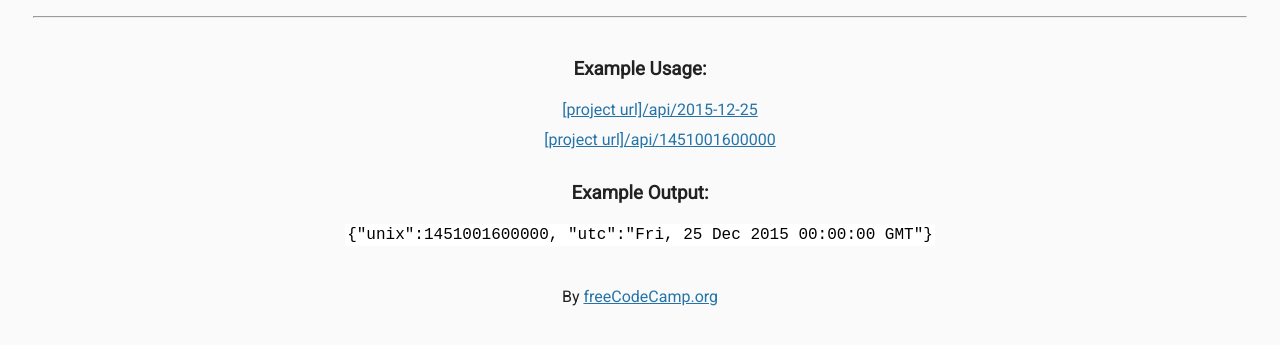
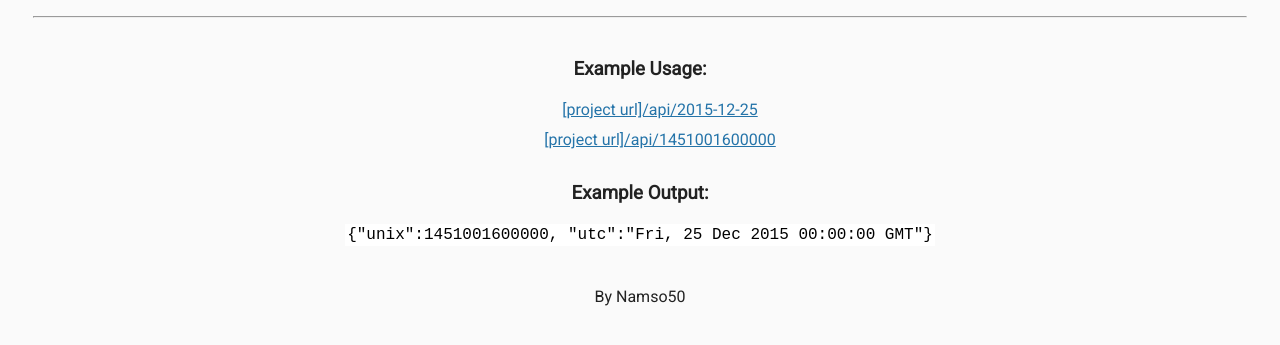
Before and after one commit to Namso50/timestamp-microservice, a website: page views/index.html in a window 1280 px wide. Shown: the part 53-398 px from the top of the page. Drawn offline with Linux system fonts and the light colour scheme; files that its build step writes are made by us from their sources.

Commit message:
fix: add my name

```diff
--- a/views/index.html
+++ b/views/index.html
@@ -2,7 +2,7 @@
 
 <html>
    <head>
-      <title>Timestamp Microservice | freeCodeCamp.org</title>
+      <title>Timestamp Microservice | Namso50</title>
       <link rel="shortcut icon" href="https://cdn.freecodecamp.org/universal/favicons/favicon-32x32.png" type="image/x-icon"/>
       <link href="https://fonts.googleapis.com/css?family=Roboto" rel="stylesheet" type="text/css">
       <link href="style.css" rel="stylesheet" type="text/css">
@@ -25,7 +25,7 @@
     </div>
     <div class="footer">
       <p>
-        By <a href="https://www.freecodecamp.org/">freeCodeCamp.org</a>
+        By Namso50
       </p>
     </div>
   </body>
```
